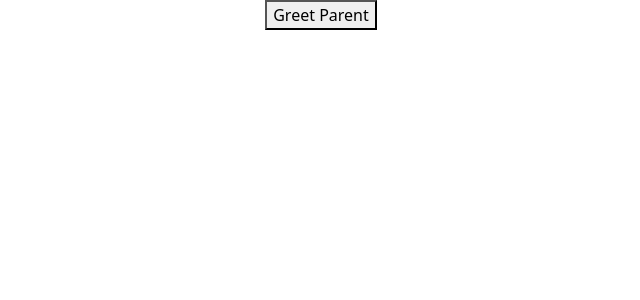
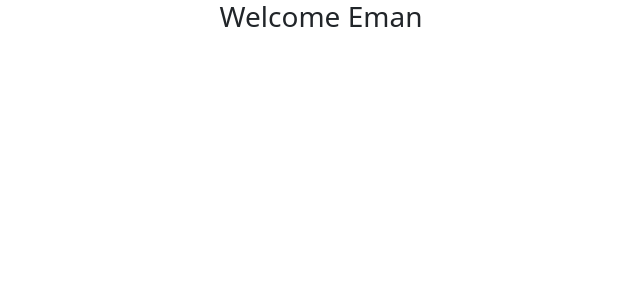
Before and after one commit to emangomaa/react-revision, a React (Create React App) app: page / in a window 1280 px wide. Shown: the top 300 px of the page, without its empty margins (319-959 px from the left). Built offline with nearby package versions, Linux system fonts and the light colour scheme.

Commit message:
conditional rendering

```diff
--- a/src/App.js
+++ b/src/App.js
@@ -1,13 +1,16 @@
 
 import './App.css';
+import UserGreeting from './components/conditional rendering/UserGreeting';
 // import Great from './components/Great';
 // import Counter from './components/Counter';
 // import Bindevents from './components/Bindevents';
-import Parent from './components/methods as a props/Parent';
+// import Parent from './components/methods as a props/Parent';
+
 function App() {
   return (
     <div className="App">
-      <Parent/>
+      <UserGreeting/>
+      {/* <Parent/> */}
       {/* <Bindevents/> */}
       {/* <Great/> */}
       {/* <Counter/> */}
--- /dev/null
+++ b/src/components/conditional rendering/UserGreeting.js
@@ -0,0 +1,61 @@
+import React, { Component } from 'react'
+
+class UserGreeting extends Component {
+    constructor(props) {
+      super(props)
+
+      this.state = {
+         IsLogIn:true,
+      }
+    }
+
+  render() {
+    // 1- render using if/else
+    // if(this.state.IsLogIn){
+    //   return (
+    //     <div>
+    //       Welcome Eman
+    //     </div>
+    //   )
+    // }
+    // else{
+    //   return (
+    //     <div>
+    //       Welcome Guest
+    //     </div>
+    //   )
+    // }
+
+    // 2- render using Element Variables
+    // let message;
+    // if(this.state.IsLogIn){
+      // message = <h3>Welcome Eman</h3>
+    // }
+    // else{
+    //   message = <h3>Welcome Guest</h3>
+    // }5
+
+    // return(
+    //  <div>{message}</div>
+    // )
+
+    // 3- render using ternary operator // recomended I can use jsx
+    // return(
+    //   (this.state.IsLogIn)?
+    //     <h3>Welcome Eman</h3>
+    //     :
+    //     <h3>Welcome Guest</h3>
+    // )
+
+    // return this.state.IsLogIn?(<h3>Welcome Eman</h3>):( <h3>Welcome Guest</h3>)
+
+    // 4- render using short circuit operator if I want to return one thing only
+      // return(
+      //   (this.state.IsLogIn)&&(<h3>Welcome Eman</h3>)
+      // )
+
+      return this.state.IsLogIn &&  <h3>Welcome Eman</h3>
+  }
+}
+
+export default UserGreeting
```
